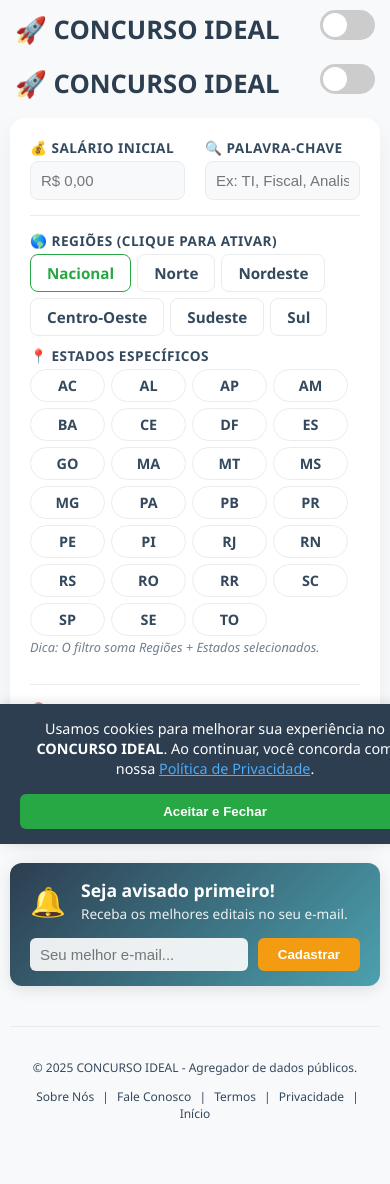
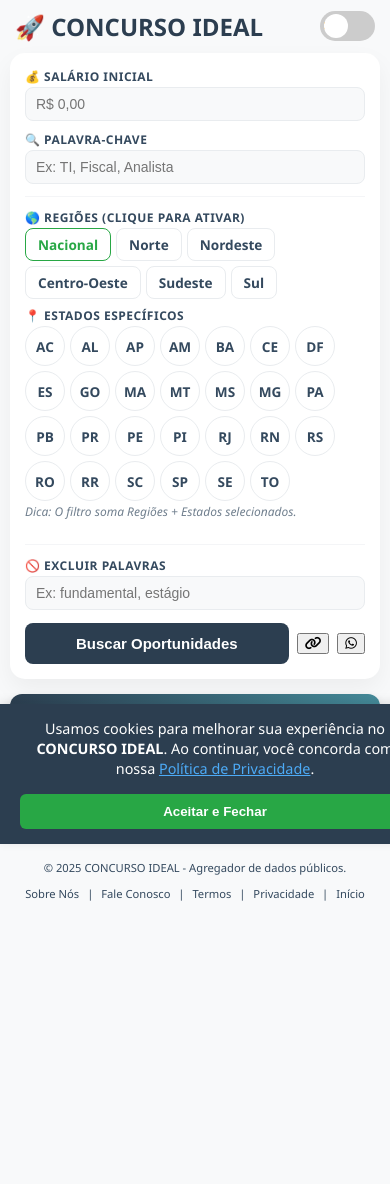
Before and after one commit to irislenisson/concurso-flask-app, a Flask app: page / in a window 390 px wide. After the commit the page ends 901 px from the top, so only its background shows below. Run offline with Flask 3, Linux system fonts and the light colour scheme.

Commit message:
Atualização visual mobile botão dark2

```diff
--- a/static/css/style.css
+++ b/static/css/style.css
@@ -1,4 +1,4 @@
-/* static/css/style.css - Versão Compacta, Profissional e Alinhada */
+/* static/css/style.css - Versão Compacta e Definitiva */
 
 /* VARIÁVEIS DE CORES (MANTIDAS) */
 :root {
@@ -34,7 +34,7 @@
 body {
     font-family: 'Segoe UI', Tahoma, Geneva, Verdana, sans-serif;
     margin: 0;
-    padding: 10px; /* Reduzido padding da borda da tela */
+    padding: 10px; /* Reduzi padding da borda da tela */
     background-color: var(--bg-body);
     color: var(--text-primary);
     scroll-behavior: smooth;
@@ -43,204 +43,197 @@
 
 .container { max-width: 850px; margin: 0 auto; padding-bottom: 40px; position: relative; }
 
-/* --- CABEÇALHO CORRIGIDO (LADO A LADO) --- */
-.header-container {
+/* --- CABEÇALHO LADO A LADO (CORREÇÃO) --- */
+.header-row {
     display: flex;
-    justify-content: space-between;
+    justify-content: space-between; /* Título esq, Botão dir */
     align-items: center;
-    margin-bottom: 15px; /* Reduzido margem inferior */
+    margin-bottom: 10px; /* Reduzido espaço abaixo do título */
     padding: 0 5px;
 }
 
 h1 {
-    text-align: left; /* Alinhado à esquerda */
+    text-align: left;
     color: var(--text-primary);
     margin: 0;
     font-weight: 800;
-    font-size: 1.6rem; /* Levemente menor para caber melhor */
+    font-size: 1.5rem; /* Tamanho otimizado */
 }
 
-/* Oculta layout antigo se sobrar */
-.theme-switch-wrapper { position: static; }
+/* Oculta posicionamento antigo */
+.theme-switch-wrapper { position: static; display: flex; align-items: center; }
 
 form {
     background: var(--bg-container);
-    padding: 20px; /* Reduzido de 30px para ganhar espaço */
+    padding: 15px; /* Reduzido de 30px para 15px (Compactação) */
     border-radius: 15px;
     box-shadow: 0 10px 25px var(--card-shadow);
     display: grid;
-    gap: 10px; /* Reduzido de 20px para 10px (Compactação Principal) */
+    gap: 8px; /* Reduzido de 20px para 8px (Compactação Máxima) */
 }
 
 label {
     font-weight: 700;
     color: var(--text-secondary);
-    margin-bottom: 4px; /* Reduzido de 8px */
+    margin-bottom: 2px; /* Reduzido */
     display: block;
-    font-size: 0.85em;
+    font-size: 0.75em; /* Letra levemente menor */
     text-transform: uppercase;
     letter-spacing: 0.5px;
 }
 
 input {
-    padding: 10px; /* Reduzido de 12px */
+    padding: 8px 10px; /* Input mais fino */
     border: 1px solid var(--border-color);
     border-radius: 8px;
     width: 100%;
     box-sizing: border-box;
-    font-size: 15px;
+    font-size: 14px;
     background: var(--input-bg);
     color: var(--text-primary);
     transition: all 0.2s;
 }
 input:focus { border-color: var(--primary-color); background: var(--bg-container); outline: none; box-shadow: 0 0 0 3px rgba(0,123,255,0.1); }
 
-.btn-grid { display: flex; flex-wrap: wrap; gap: 6px; /* Reduzido gap entre botões */ }
+.btn-grid { display: flex; flex-wrap: wrap; gap: 5px; /* Gap menor entre botões */ }
 
 .filter-btn {
     background-color: var(--bg-container);
     border: 1px solid var(--border-color);
     border-radius: 20px;
-    padding: 6px 14px; /* Reduzido padding interno */
-    cursor: pointer; font-size: 0.9em; font-weight: 600;
+    padding: 6px 12px; /* Botão mais fino */
+    cursor: pointer; font-size: 0.85em; font-weight: 600;
     color: var(--text-secondary);
     transition: all 0.2s; user-select: none;
 }
 .filter-btn:hover { background-color: var(--border-color); transform: translateY(-1px); }
-.filter-btn.active { background-color: var(--primary-color); color: white; border-color: var(--primary-color); box-shadow: 0 4px 6px rgba(0,123,255,0.2); }
+.filter-btn.active { background-color: var(--primary-color); color: white; border-color: var(--primary-color); box-shadow: 0 2px 4px rgba(0,123,255,0.2); }
 
-/* --- CORREÇÃO UNIFORMIDADE DOS ESTADOS --- */
+/* --- ESTADOS UNIFORMES (CORREÇÃO) --- */
 .uf-btn {
-    width: 45px; /* Largura fixa */
-    justify-content: center; /* Centraliza texto horizontalmente */
-    text-align: center;
+    width: 38px; /* Largura fixa */
+    height: 38px; /* Altura fixa (círculo/quadrado perfeito) */
     display: flex;
+    align-items: center;
+    justify-content: center;
+    padding: 0; /* Remove padding interno variável */
 }
 
-.region-btn { padding: 8px 16px; font-size: 0.95em; border-radius: 8px; }
+.region-btn { padding: 6px 12px; font-size: 0.85em; border-radius: 8px; }
 .region-btn[data-value="Nacional"] { border-color: #28a745; color: #28a745; }
 .region-btn[data-value="Nacional"].active { background-color: #28a745; color: white; }
 
-.section-divider { border-top: 1px solid var(--border-color); margin: 5px 0; /* Reduzido de 10px */ }
-.help-text { font-size: 0.8em; color: var(--text-secondary); margin-top: 2px; font-style: italic; opacity: 0.7;}
+.section-divider { border-top: 1px solid var(--border-color); margin: 4px 0; opacity: 0.5; }
+.help-text { font-size: 0.75em; color: var(--text-secondary); margin-top: 2px; font-style: italic; opacity: 0.7;}
 
-.main-actions { display: flex; gap: 10px; margin-top: 5px; align-items: center; }
+.main-actions { display: flex; gap: 8px; margin-top: 5px; align-items: center; }
 
 input[type="submit"] {
     background-color: #2c3e50; color: #fff; border: none; cursor: pointer;
-    font-weight: bold; padding: 14px; /* Levemente menor */
-    font-size: 16px; border-radius: 8px;
+    font-weight: bold; padding: 12px; font-size: 15px; border-radius: 8px;
     transition: transform 0.2s; flex-grow: 1; margin-top: 0; width: auto;
 }
 input[type="submit"]:hover { background-color: #1a252f; transform: translateY(-2px); }
 
-/* NEWSLETTER (VISUAL ORIGINAL MANTIDO) */
+/* NEWSLETTER COMPACTA */
 .newsletter-box {
-    margin-top: 20px; /* Reduzido de 30px */
+    margin-top: 15px; /* Menor margem */
     background: linear-gradient(135deg, #2c3e50, #4ca1af);
     border-radius: 12px;
-    padding: 15px 20px; /* Mais compacto */
+    padding: 15px;
     display: flex;
     align-items: center;
     justify-content: space-between;
     flex-wrap: wrap;
     color: white;
-    box-shadow: 0 4px 15px rgba(0,0,0,0.1);
-    gap: 15px;
+    box-shadow: 0 4px 10px rgba(0,0,0,0.1);
+    gap: 10px;
 }
-.news-icon { font-size: 1.8rem; }
-.news-text { flex: 1; min-width: 200px; }
-.news-text h3 { margin: 0; color: white; text-align: left; font-size: 1.1rem; }
-.news-text p { margin: 2px 0 0; font-size: 0.85rem; opacity: 0.9; }
-.news-form { display: flex; gap: 10px; flex: 1; min-width: 250px; }
-.news-form input { border: none; padding: 8px 10px; border-radius: 6px; background: rgba(255,255,255,0.9); color: #333; }
+.news-icon { font-size: 1.5rem; }
+.news-text { flex: 1; min-width: 180px; }
+.news-text h3 { margin: 0; color: white; text-align: left; font-size: 1rem; }
+.news-text p { margin: 2px 0 0; font-size: 0.8rem; opacity: 0.9; }
+.news-form { display: flex; gap: 8px; flex: 1; min-width: 220px; }
+.news-form input { border: none; padding: 8px; border-radius: 6px; background: rgba(255,255,255,0.9); color: #333; font-size: 0.9em; }
 .news-form button {
-    background-color: #f39c12; color: white; border: none; padding: 8px 20px;
-    border-radius: 6px; cursor: pointer; font-weight: bold; transition: transform 0.2s;
+    background-color: #f39c12; color: white; border: none; padding: 8px 15px;
+    border-radius: 6px; cursor: pointer; font-weight: bold; transition: transform 0.2s; font-size: 0.9em;
 }
 .news-form button:hover { transform: scale(1.05); background-color: #e67e22; }
 
 /* THEME SWITCH */
-.theme-switch { display: inline-block; height: 30px; /* Levemente menor */ position: relative; width: 55px; }
+.theme-switch { display: inline-block; height: 30px; position: relative; width: 55px; }
 .theme-switch input { display: none; }
-.slider { background-color: #ccc; bottom: 0; cursor: pointer; left: 0; position: absolute; right: 0; top: 0; transition: .4s; display: flex; align-items: center; justify-content: space-between; padding: 0 5px; }
-.slider:before { background-color: #fff; bottom: 3px; content: ""; height: 24px; left: 3px; position: absolute; transition: .4s; width: 24px; z-index: 1; }
+.slider { background-color: #ccc; bottom: 0; cursor: pointer; left: 0; position: absolute; right: 0; top: 0; transition: .4s; display: flex; align-items: center; justify-content: space-between; padding: 0 4px; }
+.slider:before { background-color: #fff; bottom: 3px; content: ""; height: 24px; left: 4px; position: absolute; transition: .4s; width: 24px; z-index: 1; border-radius: 50%; }
 input:checked + .slider { background-color: #2c3e50; }
-input:checked + .slider:before { transform: translateX(25px); }
+input:checked + .slider:before { transform: translateX(23px); }
 .slider.round { border-radius: 34px; }
-.slider.round:before { border-radius: 50%; }
 .sun-icon { color: #f39c12; font-size: 14px; transition: .4s; opacity: 1; }
 .moon-icon { color: #f1c40f; font-size: 14px; transition: .4s; opacity: 0; }
 input:checked + .slider .sun-icon { opacity: 0; }
 input:checked + .slider .moon-icon { opacity: 1; }
 
-#status-msg { margin: 20px 0; text-align: center; font-weight: bold; display: none; padding: 15px; border-radius: 8px;}
+#status-msg { margin: 15px 0; text-align: center; font-weight: bold; display: none; padding: 10px; border-radius: 8px; font-size: 0.9em;}
 .loading { color: var(--primary-color); background: var(--bg-container); border: 1px solid var(--border-color); }
 .empty { color: #856404; background: #fff3cd; }
 .error { color: #721c24; background: #f8d7da; }
 
-#resultados-container { margin-top: 30px; }
+#resultados-container { margin-top: 25px; }
 
-/* CARDS E BOTÕES DE AÇÃO (MANTIDOS ORIGINAIS) */
+/* CARD DE CONCURSO */
 .concurso-card {
-    background: var(--bg-container); margin-bottom: 15px; padding: 20px;
+    background: var(--bg-container); margin-bottom: 15px; padding: 15px 20px;
     border-left: 5px solid var(--primary-color); border-radius: 10px;
-    box-shadow: 0 4px 12px var(--card-shadow);
+    box-shadow: 0 2px 8px var(--card-shadow);
 }
-.concurso-card h3 { margin: 0 0 10px 0; font-size: 1.1em; color: var(--text-primary); line-height: 1.4; }
+.concurso-card h3 { margin: 0 0 8px 0; font-size: 1.1em; color: var(--text-primary); line-height: 1.4; }
 
-.meta-line { display: flex; flex-wrap: wrap; gap: 8px; align-items: center; margin-top: 12px; }
-.badge { padding: 5px 10px; border-radius: 6px; font-size: 0.8em; font-weight: 700; letter-spacing: 0.3px; display: inline-block; }
+.meta-line { display: flex; flex-wrap: wrap; gap: 8px; align-items: center; margin-top: 10px; }
+.badge { padding: 4px 8px; border-radius: 6px; font-size: 0.75em; font-weight: 700; letter-spacing: 0.3px; display: inline-block; }
 .badge.money { background-color: #d1e7dd; color: #0f5132; }
 .badge.uf { background-color: #cfe2ff; color: #084298; }
 .badge.date { background-color: #fff3cd; color: #664d03; }
 
-.action-btn { font-size: 0.85em; font-weight: 600; padding: 8px 16px; border-radius: 6px; transition: all 0.2s; display: inline-flex; align-items: center; gap: 8px; border: none; cursor: pointer; font-family: inherit; text-decoration: none; box-shadow: 0 2px 4px rgba(0,0,0,0.05); }
-.action-btn.disabled { opacity: 0.7; cursor: wait; pointer-events: none; }
-.action-btn:hover { transform: translateY(-2px); box-shadow: 0 4px 8px rgba(0,0,0,0.1); }
+.action-btn { font-size: 0.8em; font-weight: 600; padding: 6px 12px; border-radius: 6px; transition: all 0.2s; display: inline-flex; align-items: center; gap: 6px; border: none; cursor: pointer; font-family: inherit; text-decoration: none; box-shadow: 0 2px 4px rgba(0,0,0,0.05); }
 .btn-edital { background-color: #ef5350; color: white; border: 1px solid #ef5350; }
 .btn-edital:hover { background-color: #e53935; }
 .btn-inscricao { background-color: #0d6efd; color: white; border: 1px solid #0d6efd; }
 .btn-inscricao:hover { background-color: #0b5ed7; }
 
-.icon-btn { width: 36px; height: 36px; border-radius: 6px; border: none; cursor: pointer; color: white; font-size: 1em; display: flex; align-items: center; justify-content: center; transition: all 0.2s; margin-right: 2px; }
+.icon-btn { width: 32px; height: 32px; border-radius: 6px; border: none; cursor: pointer; color: white; font-size: 0.9em; display: flex; align-items: center; justify-content: center; transition: all 0.2s; margin-right: 2px; }
 .btn-copy-small { background-color: #6c757d; }
 .btn-copy-small:hover { background-color: #5a6268; transform: translateY(-2px); }
 .btn-zap-small { background-color: #25D366; }
 .btn-zap-small:hover { background-color: #128C7E; transform: translateY(-2px); }
 
-/* Skeleton Loading, Cookie Banner, Footer e Mídia Queries */
+/* Footer compacto */
+.legal-footer { margin-top: 20px; text-align: center; font-size: 0.7em; color: var(--text-secondary); border-top: 1px solid var(--border-color); padding-top: 15px; }
+.legal-footer a { color: var(--text-secondary); text-decoration: none; margin: 0 5px; }
+.legal-footer a:hover { text-decoration: underline; }
+
+/* Manter styles auxiliares (Skeleton, Toast, etc) */
 .skeleton { background: var(--skeleton-start); background: linear-gradient(90deg, var(--skeleton-start) 25%, var(--skeleton-mid) 50%, var(--skeleton-end) 75%); background-size: 200% 100%; animation: loading 1.5s infinite; border-radius: 4px; margin-bottom: 8px; }
 @keyframes loading { 0% { background-position: 200% 0; } 100% { background-position: -200% 0; } }
 .skeleton-card { background: var(--bg-container); padding: 25px; border-left: 5px solid var(--border-color); border-radius: 10px; margin-bottom: 20px; }
 .skeleton-title { height: 24px; width: 80%; margin-bottom: 15px; }
 .skeleton-badge { height: 30px; width: 80px; display: inline-block; margin-right: 10px; border-radius: 6px; }
-
 #btn-load-more { display: none; width: 100%; max-width: 300px; margin: 30px auto 0; padding: 12px; background-color: #6c757d; color: white; border: none; border-radius: 30px; font-weight: 700; cursor: pointer; transition: all 0.2s; text-align: center; }
 #btn-load-more:hover { background-color: #5a6268; transform: translateY(-2px); }
-
 #btn-back-to-top { position: fixed; bottom: 20px; right: 20px; display: none; background-color: #2c3e50; color: white; border: none; border-radius: 50%; width: 50px; height: 50px; font-size: 1.2rem; cursor: pointer; box-shadow: 0 4px 10px rgba(0,0,0,0.2); transition: 0.3s; z-index: 1000; }
 #btn-back-to-top:hover { background-color: #1a252f; transform: scale(1.1); }
-
 #toast { visibility: hidden; min-width: 250px; margin-left: -125px; background-color: #333; color: #fff; text-align: center; border-radius: 8px; padding: 16px; position: fixed; z-index: 10000; left: 50%; bottom: 30px; }
 #toast.show { visibility: visible; animation: fadein 0.5s, fadeout 0.5s 2.5s; }
 @keyframes fadein { from {bottom: 0; opacity: 0;} to {bottom: 30px; opacity: 1;} }
 @keyframes fadeout { from {bottom: 30px; opacity: 1;} to {bottom: 0; opacity: 0;} }
-
 .cookie-banner { display: none; position: fixed; bottom: 0; left: 0; width: 100%; background-color: #2c3e50; color: white; padding: 15px 20px; box-shadow: 0 -2px 10px rgba(0,0,0,0.1); z-index: 9999; font-size: 0.9em; }
 .cookie-content { max-width: 850px; margin: 0 auto; display: flex; justify-content: space-between; align-items: center; flex-wrap: wrap; gap: 15px; }
 .cookie-content p { margin: 0; flex: 1; line-height: 1.4; }
 .cookie-content a { color: #4dabf7; text-decoration: underline; }
 .cookie-btn { background-color: #28a745; color: white; border: none; padding: 10px 20px; border-radius: 6px; cursor: pointer; font-weight: bold; white-space: nowrap; transition: background 0.2s; }
 .cookie-btn:hover { background-color: #218838; }
-
-.legal-footer { margin-top: 40px; text-align: center; font-size: 0.75em; color: var(--text-secondary); border-top: 1px solid var(--border-color); padding-top: 20px; }
-.legal-footer a { color: var(--text-secondary); text-decoration: none; margin: 0 5px; }
-.legal-footer a:hover { text-decoration: underline; }
-
 .ad-slot { background-color: var(--bg-container); border: 1px dashed var(--border-color); border-radius: 10px; padding: 20px; margin-bottom: 20px; text-align: center; color: var(--text-secondary); }
 .ad-label { font-size: 0.7em; text-transform: uppercase; letter-spacing: 1px; margin-bottom: 10px; display: block; opacity: 0.6; }
-
 .btn-report { background: none; border: none; color: #ef5350; font-size: 0.85em; cursor: pointer; text-decoration: underline; margin-top: 10px; opacity: 0.7; transition: opacity 0.2s; }
 .btn-report:hover { opacity: 1; }
 
@@ -248,8 +241,6 @@
     .cookie-content { flex-direction: column; text-align: center; }
     .cookie-btn { width: 100%; }
     .news-form { width: 100%; }
-
-    /* Input Stack no Mobile */
-    form { grid-template-columns: 1fr; }
-    .form-group { grid-column: span 1; }
+    /* No mobile, inputs ficam em coluna única */
+    .form-cols { grid-template-columns: 1fr !important; }
 }
--- a/templates/base.html
+++ b/templates/base.html
@@ -33,7 +33,7 @@
 </head>
 <body>
     <div class="container">
-        <div class="header-container">
+        <div class="header-row">
             <h1>🚀 CONCURSO IDEAL</h1>
 
             <div class="theme-switch-wrapper">
--- a/templates/index.html
+++ b/templates/index.html
@@ -3,22 +3,8 @@
 {% block title %}CONCURSO IDEAL | Vagas Abertas 2025{% endblock %}
 
 {% block content %}
-    <div class="header-container">
-        <h1>🚀 CONCURSO IDEAL</h1>
-
-        <div class="theme-switch-wrapper">
-            <label class="theme-switch" for="checkbox">
-                <input type="checkbox" id="checkbox" />
-                <div class="slider round">
-                    <i class="fas fa-sun sun-icon"></i>
-                    <i class="fas fa-moon moon-icon"></i>
-                </div>
-            </label>
-        </div>
-    </div>
-
     <form id="searchForm">
-        <div style="display: grid; grid-template-columns: 1fr 1fr; gap: 20px;">
+        <div style="display: grid; grid-template-columns: 1fr 1fr; gap: 10px;" class="form-cols">
             <div>
                 <label>💰 Salário Inicial</label>
                 <input type="tel" id="salario_minimo" placeholder="R$ 0,00" oninput="formatarMoeda(this)">
```
